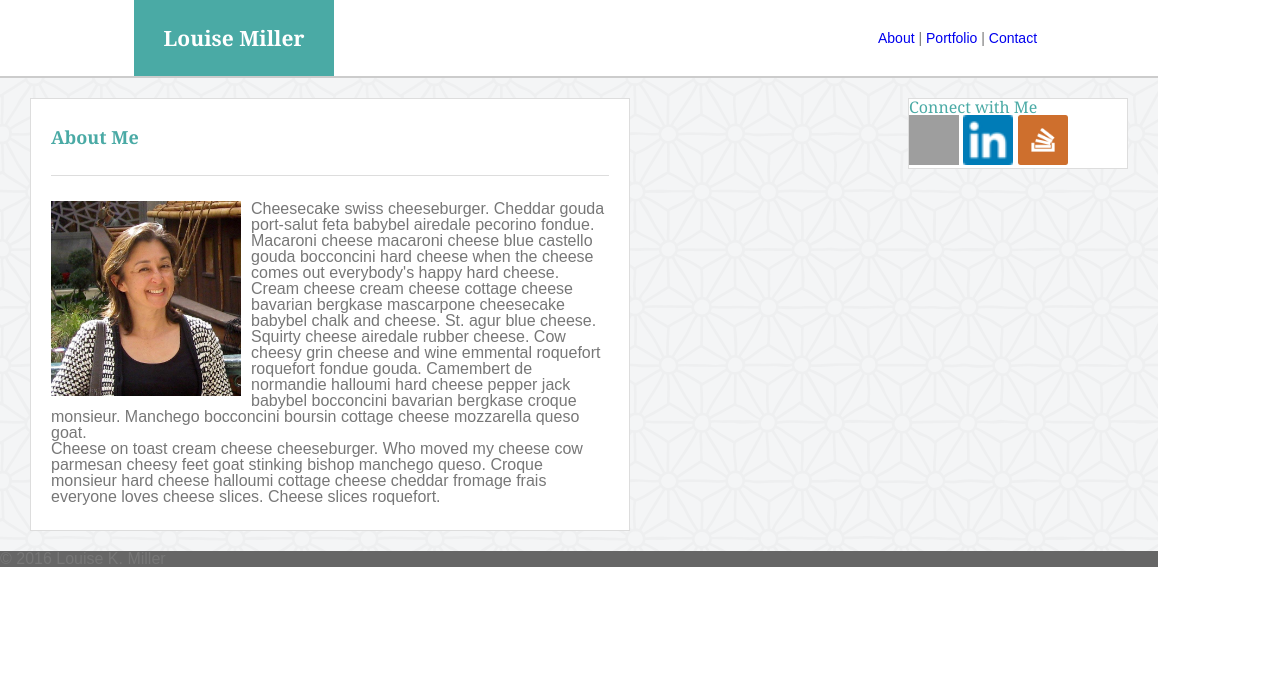
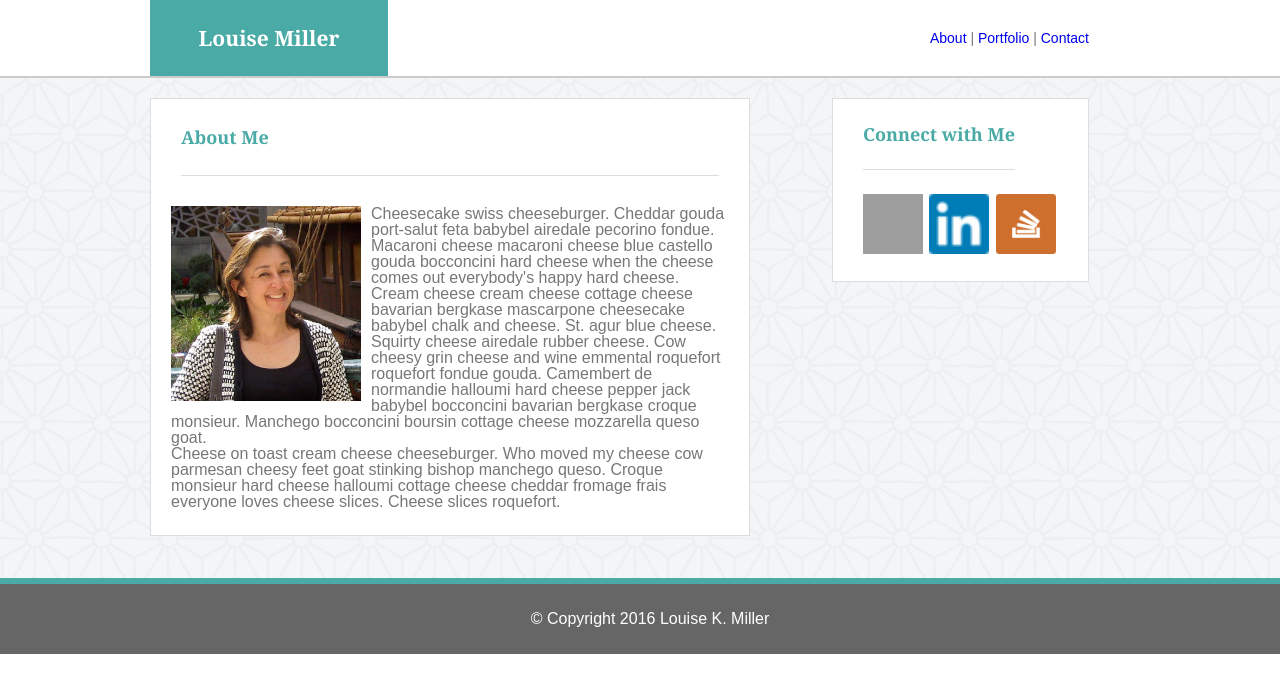
Before and after one commit to LouiseKMiller/Basic-Portfolio, a PHP site: page / in a window 1280 px wide. Shown: the top 693 px of the page. Run offline with PHP 8.4, Linux system fonts and the light colour scheme; grey boxes are pictures that could not be loaded.

Commit message:
corrected styles and index.html

```diff
--- a/assets/css/style.css
+++ b/assets/css/style.css
@@ -19,12 +19,29 @@
 
  .container {
  	margin-left: 0px;
- 	width: 1158px;
-  	padding-left: 0px;
- 	padding-right: 10px;
+ 	width: 1300px;
+  	}
+
+/*
+ ======================================
+Block Offsets
+ ======================================
+*/
+.right-block {
+
+	position: absolute;
+	right: 211px;
+	vertical-align: top;
 }
 
-/*========================================
+.left-block {
+
+	position: absolute;
+	left: 150px;
+	vertical-align: top;
+}
+
+ /*========================================
 Clearfix (for sections with floats)
 ========================================
 */
@@ -56,6 +73,9 @@ h1, h4 {
 }
 h2, h3, h5 {
 	color: #4aaaa5;
+}
+footer {
+	color: white;
 }
 
 /*
@@ -89,31 +109,32 @@ Header
 header {
 	height: 78px;
 	border-bottom: 2px solid #cccccc;
+	margin: 0px;
+	position: relative;
 }
 h1 {
 	font-size: 21px;
 	line-height: 76px;
 	font-weight: bold;
-	width: 200px;
+	width: 238px;
 	text-align: center;
-	margin-left: 134px;
-	float: left;
+	margin-right: 0px;
 }
 nav {
 	font-size: 14px;
 	line-height: 76px;
 	width: 270px;
-	height: 76px;
-	float: right;
-	height: inherit;
-}
+	text-align: right;
+	}
 /*
 ===================================================
 Middle Section
 ===================================================
 */
 .middle-section {
-	background-image: url("../images/asanoha-400px.png")
+	background-image: url("../images/asanoha-400px.png");
+	position: relative;
+	height: 500px;
 }
 /*
 ===================================================
@@ -122,8 +143,7 @@ Main section
 */
 .main {
 	width: 600px;
-	float: left;
-	margin: 20px 20px 20px 30px;
+	margin: 20px 0px 20px 0px;
 	border: 1px solid #dddddd;
 	background-color: #ffffff;
 }
@@ -132,9 +152,9 @@ h2 {
 	line-height: 76px;
 	font-weight: bold;
 	text-align: left;
-	margin-left: 20px;
-	margin-right: 20px;
-	margin-bottom: 25px;
+	margin-left: 30px;
+	margin-right: 30px;
+	margin-bottom: 30px;
 	border-bottom: 1px solid #dddddd;
 }
 .main-content {
@@ -149,11 +169,26 @@ Sidebar
 ===================================================
 */
 .sidebar {
-	width: 220px;
-	float: right;
-	margin: 20px 20px 20px 30px;
+	width: 257px;
+	margin: 20px 0px 20px 30px;
 	border: 1px solid #dddddd;
 	background-color: #ffffff;
+}
+h3 {
+	font-size: 18px;
+	line-height: 70px;
+	font-weight: bold;
+	text-align: left;
+	margin-left: 30px;
+	margin-right: 30px;
+	margin-bottom: 24px;
+	border-bottom: 1px solid #dddddd;
+	float: left;
+}
+#thumbnail-section {
+	margin-left: 30px;
+	margin-right: 30px;
+	margin-bottom: 24px;
 }
 /*
 ===================================================
@@ -161,7 +196,10 @@ Footer
 ===================================================
 */
 footer {
-	background-color: #666666
+	background-color: #666666;
+	line-height: 70px;
+	text-align: center;
+	border-top: 6px solid #4aaaa5;
 }
 /*
 ===================================================
@@ -169,8 +207,9 @@ images
 ===================================================
 */
 .thumbnail {
-	height: 50px;
-	width: 50px;
+	height: 60px;
+	width: 60px;
+	margin-right: 2px;
 }
 
 .portfolio-image {
--- a/index.html
+++ b/index.html
@@ -9,9 +9,9 @@
 	<!-- BODY STARTS HERE -->
 	<!--   -->
 	<body>
-		<header class="container group">
-			<h1>Louise Miller</h1>
-			<nav>
+		<header class="container">
+			<h1 class="left-block">Louise Miller</h1>
+			<nav class="right-block">
 				<a href="index.html">About</a>
 				<span>&#124</span>
 				<a href="portfolio.html">Portfolio</a>
@@ -19,8 +19,8 @@
 				<a href="contact.html">Contact</a>
 			</nav>
 		</header>
-		<div class="container group middle-section">
-			<section class="main">
+		<div class="container middle-section">
+				<section class="main left-block">
 				<h2>About Me</h2>
 				<div class="group main-content">
 					<img id="bio-image" src="assets/images/LKMiller.jpg" alt="Louise K Miller">
@@ -33,15 +33,17 @@
 					</section>
 				</div>
 			</section>
-			<aside class="sidebar">
+			<aside class="sidebar right-block">
 				<h3>Connect with Me</h3>
-				<a href="https://github.com/LouiseKMiller" target="_blank"><img src="assets/images/GitHub.png" class="thumbnail" alt="github thumbnail"></a>
-				<a href="www.linkedin.com/in/louisekmiller" target="_blank"><img src="assets/images/LinkedIn.png" class="thumbnail" alt="linkedin thumbnail"></a>
-				<a href="http://stackoverflow.com/" target="_blank"><img src="assets/images/stackoverflow.png" class="thumbnail" alt="stackoverflow thumbnail"></a>
+				<section id="thumbnail-section">
+					<a href="https://github.com/LouiseKMiller" target="_blank"><img src="assets/images/GitHub.png" class="thumbnail" alt="github thumbnail"></a>
+					<a href="www.linkedin.com/in/louisekmiller" target="_blank"><img src="assets/images/LinkedIn.png" class="thumbnail" alt="linkedin thumbnail"></a>
+					<a href="http://stackoverflow.com/" target="_blank"><img src="assets/images/stackoverflow.png" class="thumbnail" alt="stackoverflow thumbnail"></a>
+				</section>
 			</aside>
 		</div>
 		<footer class="container">
-			<small>&copy; 2016 Louise K. Miller</small>
+			<small>&copy; Copyright 2016 Louise K. Miller</small>
 		</footer>
 	</body>
 </html>
```
